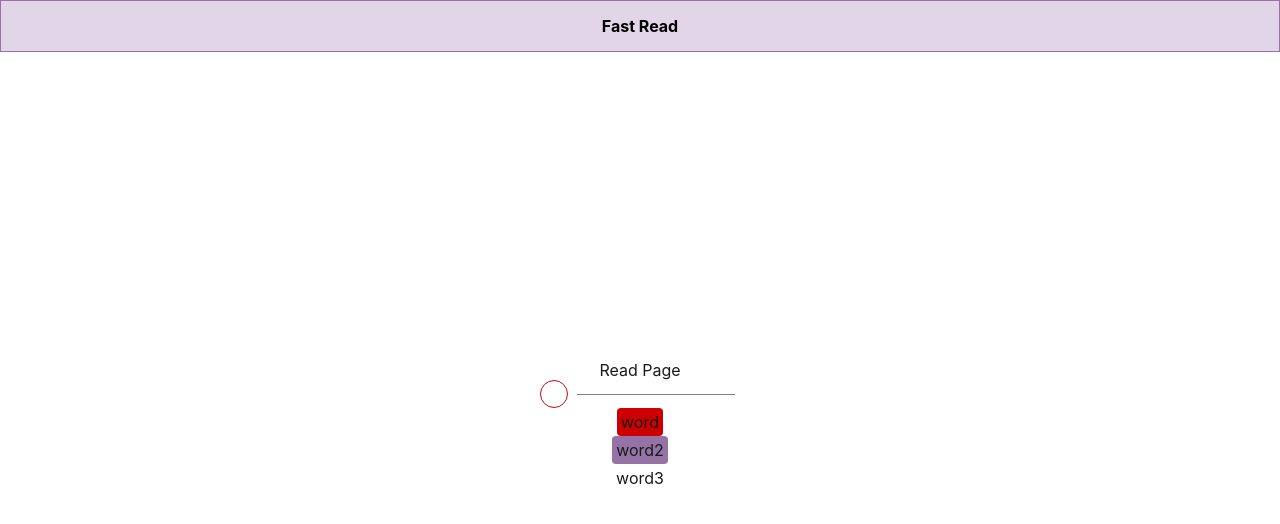
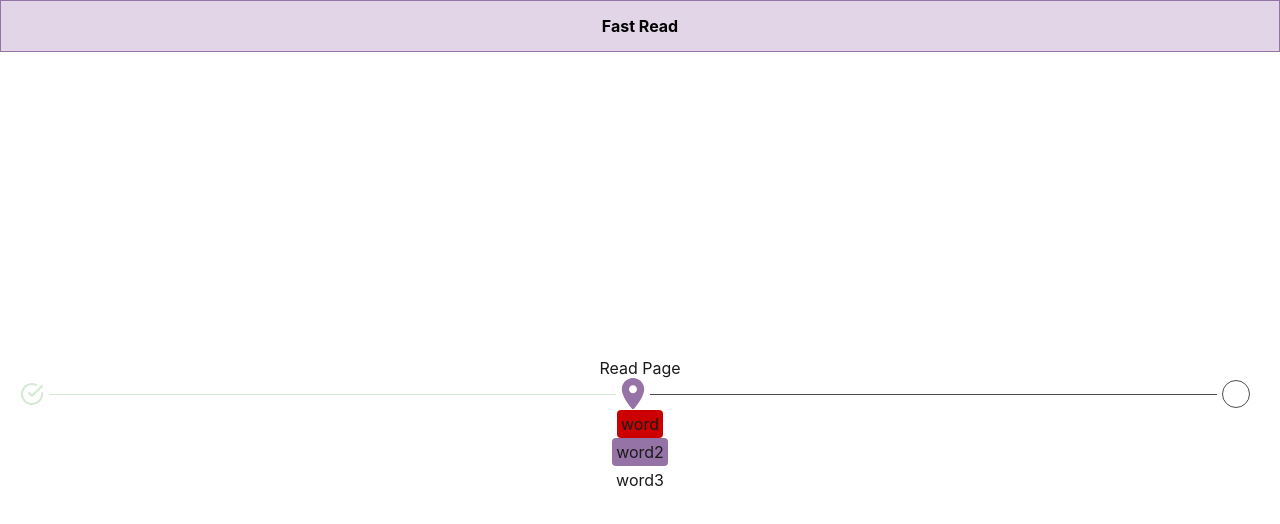
Before and after one commit to hamzaolak/fast-read, a React (Create React App) app: page /read in a window 1280 px wide. Shown: the top 524 px of the page. Built offline with nearby package versions, Linux system fonts and the light colour scheme.

Commit message:
Add step states

```diff
--- a/src/components/Icons/index.js
+++ b/src/components/Icons/index.js
@@ -1,9 +1,44 @@
 import React from 'react'
 
+import { colors } from 'utils/theme'
+
+export const Here = ({ fill = colors.purpleDarkColor, width = 24, height = 32 }) =>{
+    return (
+        <svg width={width} height={height} viewBox="0 0 14 20" >
+            <g id="Icons" stroke="none" stroke-width="1" fill="none" fill-rule="evenodd">
+                <g id="Rounded" transform="translate(-377.000000, -1306.000000)">
+                    <g id="Communication" transform="translate(100.000000, 1162.000000)">
+                        <g id="-Round-/-Communication-/-location_on" transform="translate(272.000000, 142.000000)">
+                            <g>
+                                <polygon id="Path" points="0 0 24 0 24 24 0 24"></polygon>
+                                <path d="M12,2 C8.13,2 5,5.13 5,9 C5,13.17 9.42,18.92 11.24,21.11 C11.64,21.59 12.37,21.59 12.77,21.11 C14.58,18.92 19,13.17 19,9 C19,5.13 15.87,2 12,2 Z M12,11.5 C10.62,11.5 9.5,10.38 9.5,9 C9.5,7.62 10.62,6.5 12,6.5 C13.38,6.5 14.5,7.62 14.5,9 C14.5,10.38 13.38,11.5 12,11.5 Z" id="🔹Icon-Color" fill={fill}></path>
+                            </g>
+                        </g>
+                    </g>
+                </g>
+            </g>
+</svg>
+
+    )
+}
+
+export const Check = ({ color = colors.success, width = 24, height = 24 }) => {
+    return(
+        <svg width={width} height={height} fill="none" stroke={color} stroke-width="2" stroke-linecap="round" stroke-linejoin="round" class="feather feather-check-circle">
+            <path d="M22 11.08V12a10 10 0 1 1-5.93-9.14"></path>
+            <polyline points="22 4 12 14.01 9 11.01"></polyline>
+        </svg>
+    )
+}
+
 export const ArrowRight = ({ fill = '#121313', width = 35, height = 32 }) => {
-    return (
+    return(
         <svg width={width} height={height} fill={fill}>
-            <path clipRule="evenodd" d="M31.705,15.284L31.705,15.284L31.705,15.284  l-9.97-9.991c-0.634-0.66-1.748-0.162-1.723,0.734v4.976C20.008,11.002,20.004,11,20,11H1c-0.55,0-1,0.45-1,1v8c0,0.55,0.45,1,1,1  h19c0.004,0,0.008-0.002,0.012-0.002v4.972c-0.024,0.892,1.082,1.376,1.715,0.742l9.977-9.999  C32.098,16.318,32.098,15.678,31.705,15.284z M22.017,23.564V19H22h-1h-0.988v0.002C20.008,19.002,20.004,19,20,19h-1H2v-6h17h1  c0.004,0,0.008-0.002,0.012-0.002V13H21h1h0.017V8.432l7.55,7.566L22.017,23.564z" fillRule="evenodd" id="Arrow_Right" />
+            <path clipRule='evenodd' d="M31.705,15.284L31.705,15.284L31.705,15.284
+                 l-9.97-9.991c-0.634-0.66-1.748-0.162-1.723,0.734v4.976C20.008,11.002,20.004,11,20,11H1c-0.55,0-1,0.45-1,1v8c0,0.55,0.45,1,1,1
+                 h19c0.004,0,0.008-0.002,0.012-0.002v4.972c-0.024,0.892,1.082,1.376,1.715,0.742l9.977-9.999
+                 C32.098,16.318,32.098,15.678,31.705,15.284z M22.017,23.564V19H22h-1h-0.988v0.002C20.008,19.002,20.004,19,20,19h-1H2v-6h17h1
+                 c0.004,0,0.008-0.002,0.012-0.002V13H21h1h0.017V8.432l7.55,7.566L22.017,23.564z"/>
             <g /><g /><g /><g /><g /><g />
         </svg>
     )
--- a/src/components/Steps/Step.js
+++ b/src/components/Steps/Step.js
@@ -1,12 +1,13 @@
 import React from 'react'
 
 import { StepWrapper, StepCircle, StepLine } from './Step.styled'
+import { Check, Here } from 'components/Icons'
 
-const Step = () => {
+const Step = ({ success, current }) => {
     return (
         <StepWrapper>
-            <StepCircle />
-            <StepLine />
+            {(success && <Check />) || (current && <Here />) || <StepCircle success={success} current={current}></StepCircle>}
+            <StepLine success={success} />
         </StepWrapper>
     )
 }
--- a/src/components/Steps/Step.styled.js
+++ b/src/components/Steps/Step.styled.js
@@ -1,22 +1,27 @@
 import styled from 'styled-components'
+
+import { colors } from 'utils/theme'
 
 export const StepWrapper = styled.div`
     display: flex;
     align-items: center;
-    width: 200px;
+    flex-grow: 1;
+    :last-child{
+        flex-grow: 0;
+    }
+    }
 `
 export const StepCircle = styled.div`
-    border: 1px solid #bd0e0e;
+    border: 1px solid ${({ success, current }) => (success && colors.success) || (current && colors.purpleDarkColor) || colors.tundora};
     width: 26px;
     height: 26px;
     line-height: 26px;
     text-align: center;
     border-radius: 26px;
-    margin-right: 4px;
 `
 
 export const StepLine = styled.div`
-    border-top: 1px solid grey;
+    border-top: 1px solid ${({ success }) => (success && colors.success) || colors.tundora};
     flex-grow: 1;
     margin: 0 5px;
 `
--- /dev/null
+++ b/src/components/Steps/Steps.js
@@ -0,0 +1,16 @@
+import React from 'react'
+
+import { StepsWrapper } from './Steps.styled'
+import Step from './Step'
+
+const Steps = () =>{
+    return(
+        <StepsWrapper>
+            <Step success/>
+            <Step current/>
+            <Step />
+        </StepsWrapper>
+    )
+}
+
+export default Steps
--- /dev/null
+++ b/src/components/Steps/Steps.styled.js
@@ -0,0 +1,9 @@
+import styled from 'styled-components'
+
+export const StepsWrapper = styled.div`
+    display: flex;
+    flex-flow: row;
+    justify-content: space-between;
+    flex-wrap: nowrap;
+    width: 100%
+`
--- a/src/containers/ReadArticle/index.js
+++ b/src/containers/ReadArticle/index.js
@@ -3,13 +3,13 @@ import React from 'react'
 import { PageWrapper, TextWrapper } from 'components/Layouts'
 import Badge from 'components/Badge'
 import { colors } from 'utils'
-import Step from 'components/Steps/Step'
+import Steps from 'components/Steps/Steps'
 
 const ReadArticle = () => {
     return (
         <PageWrapper>
             <TextWrapper fontSize="16">Read Page</TextWrapper>
-            <Step />
+            <Steps />
             <Badge color={colors.guardsmanRed}>
                 <TextWrapper fontSize="16">word</TextWrapper>
             </Badge>
--- a/src/utils/theme.js
+++ b/src/utils/theme.js
@@ -6,7 +6,8 @@ export const colors = {
     chelseaCucumber: "#82B366",
     alabasterapprox: "#FBFBFB",
     white: "#FFFFFF",
-    guardsmanRed: "#CC0000"
+    guardsmanRed: "#CC0000",
+    success: "#D5E8D4"
 }
 
 export const deviceSizes = {
```
